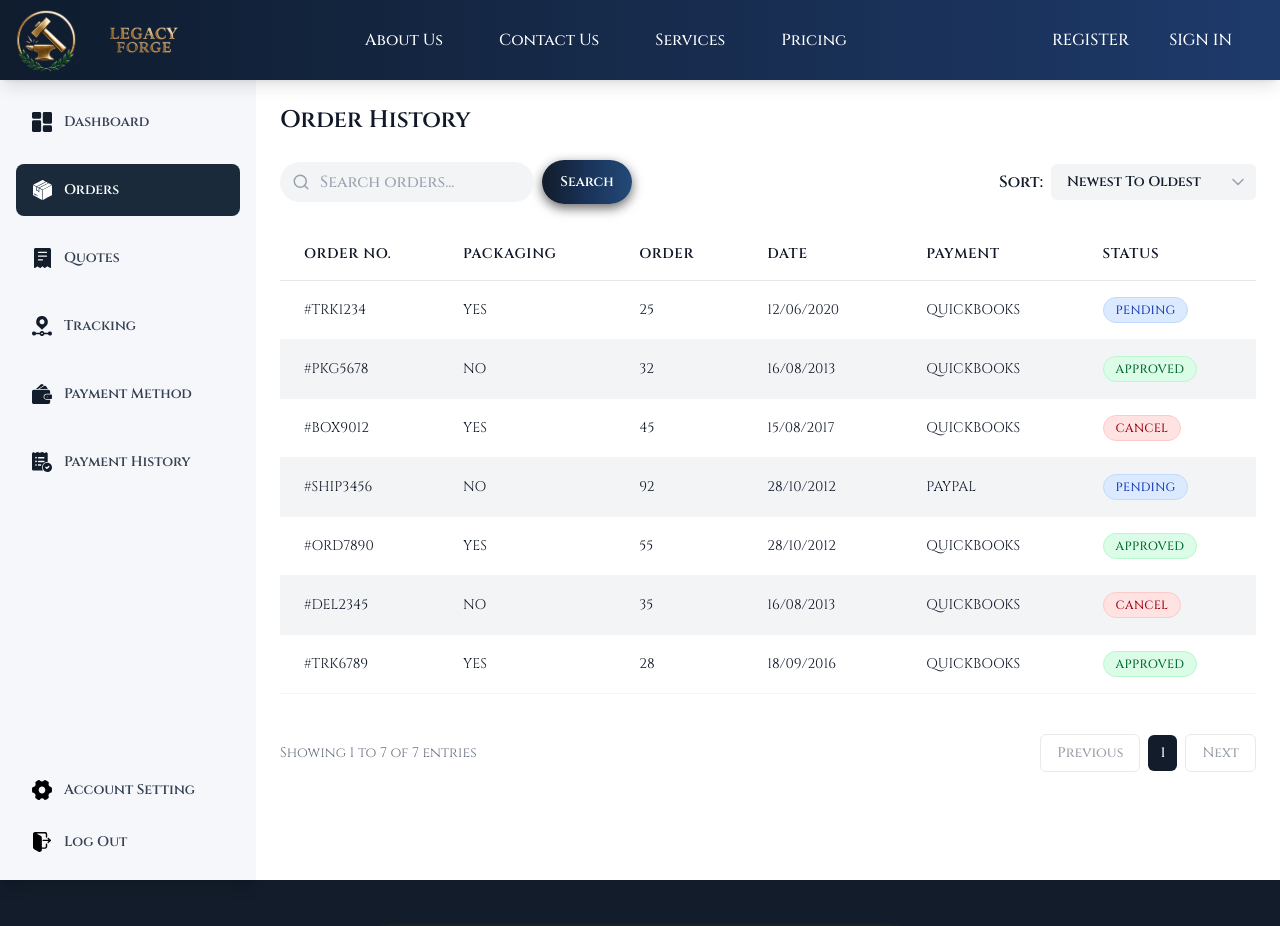
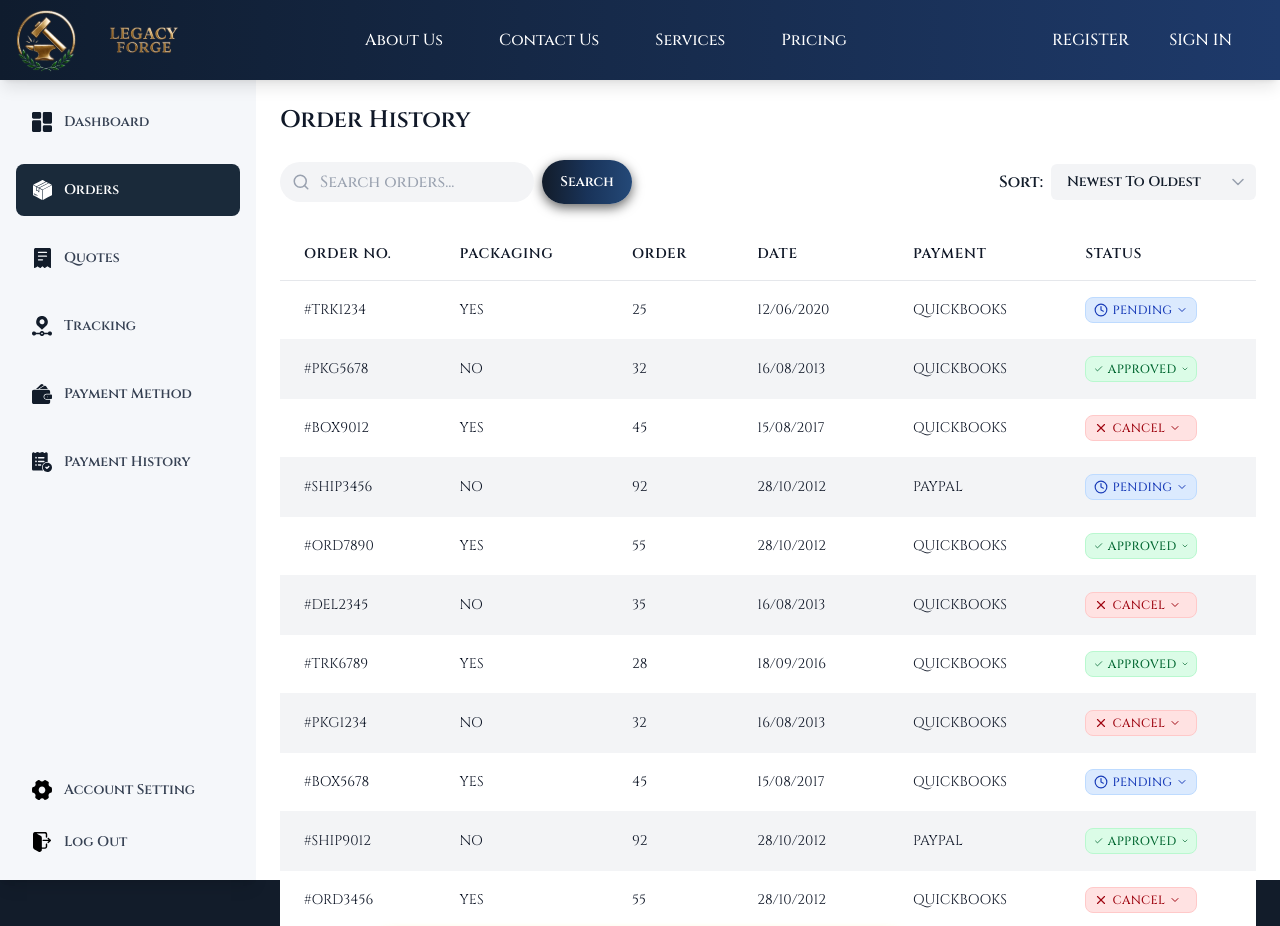
Before and after one commit to walkabout-collection/3d-coin-frontend, a Next.js app: page /admin/orders in a window 1280 px wide. Shown: the top 926 px of the page. Built offline with nearby package versions, Linux system fonts and the light colour scheme.

Commit message:
implement a status badge dropdown

```diff
--- a/src/components/admin/AdminTable/index.tsx
+++ b/src/components/admin/AdminTable/index.tsx
@@ -1,13 +1,11 @@
 'use client';
 import React, { useState, useMemo } from 'react';
-import Image from 'next/image';
 import { TableProps, TableColumn } from './types';
-import StatusBadge from '../../common/StatusBadge';
 import Search from '../../common/search';
 import SortDropdown from '../../common/SortDropdown';
+import StatusBadge from '../StatusBadge';
 
-
-function AdminTable<T extends { date?: string; order?: string }>({
+function AdminTable<T extends { date?: string; order?: string; status?: string; userId?: string | number }>({
   columns,
   data,
   className = '',
@@ -76,7 +74,18 @@ function AdminTable<T extends { date?: string; order?: string }>({
     }
 
     if (String(column.key).toLowerCase().includes('status')) {
-      return <StatusBadge status={String(value)} />;
+      return (
+        <StatusBadge
+          status={String(value)}
+          editable={true}
+          onStatusChange={(newStatus) => {
+            const updatedData = [...sortedDataState];
+            updatedData[index] = { ...updatedData[index], status: newStatus };
+            setSortedDataState(updatedData);
+          }}
+          userId={row.userId}
+        />
+      );
     }
 
     if (String(column.key).toLowerCase().includes('packaging')) {
@@ -205,7 +214,7 @@ function AdminTable<T extends { date?: string; order?: string }>({
           </tbody>
         </table>
       </div>
-       {pagination && (
+      {pagination && (
         <div className="flex items-center justify-between mt-6 pt-4 mb-10">
           <div className="text-sm text-gray-500">
             Showing {((pagination.currentPage - 1) * pagination.entriesPerPage) + 1} to {Math.min(pagination.currentPage * pagination.entriesPerPage, pagination.totalEntries)} of {pagination.totalEntries} entries
--- /dev/null
+++ b/src/components/admin/StatusBadge/index.tsx
@@ -0,0 +1,149 @@
+import React, { useState, useRef, useEffect } from 'react';
+import { ChevronDown, Check, Clock, X } from 'lucide-react';
+
+export interface StatusBadgeProps {
+  status: string;
+  variant?: 'default' | 'success' | 'warning' | 'danger' | 'info';
+  className?: string;
+  editable?: boolean;
+  onStatusChange?: (newStatus: string) => void;
+  userId?: string | number;
+}
+
+const StatusBadge: React.FC<StatusBadgeProps> = ({
+  status,
+  variant = 'default',
+  className = '',
+  editable = false,
+  onStatusChange,
+  userId
+}) => {
+  const [isOpen, setIsOpen] = useState(false);
+  const [currentStatus, setCurrentStatus] = useState(status);
+  const dropdownRef = useRef<HTMLDivElement>(null);
+
+  const statusOptions = [
+    {
+      value: 'approved',
+      label: 'Approved',
+      icon: <Check size={14} />,
+      styles: 'bg-green-100 text-green-800 border border-green-200 hover:bg-green-200'
+    },
+    {
+      value: 'pending',
+      label: 'Pending',
+      icon: <Clock size={14} />,
+      styles: 'bg-blue-100 text-blue-800 border border-blue-200 hover:bg-blue-200'
+    },
+    {
+      value: 'cancel',
+      label: 'Cancel',
+      icon: <X size={14} />,
+      styles: 'bg-red-100 text-red-800 border border-red-200 hover:bg-red-200'
+    }
+  ];
+
+  const getVariantStyles = () => {
+    const lowercaseStatus = currentStatus.toLowerCase();
+
+    if (variant === 'default') {
+      if (lowercaseStatus.includes('approved') || lowercaseStatus.includes('success')) {
+        return 'bg-green-100 text-green-800 border border-green-200';
+      }
+      if (lowercaseStatus.includes('pending') || lowercaseStatus.includes('waiting')) {
+        return 'bg-blue-100 text-blue-800 border border-blue-200';
+      }
+      if (lowercaseStatus.includes('cancel') || lowercaseStatus.includes('rejected') || lowercaseStatus.includes('failed')) {
+        return 'bg-red-100 text-red-800 border border-red-200';
+      }
+
+      return 'bg-gray-100 text-gray-800 border border-gray-200';
+    }
+
+    const variants = {
+      default: 'bg-gray-100 text-gray-800 border border-gray-200',
+      success: 'bg-green-100 text-green-800 border border-green-200',
+      warning: 'bg-yellow-100 text-yellow-800 border border-yellow-200',
+      danger: 'bg-red-100 text-red-800 border border-red-200',
+      info: 'bg-blue-100 text-blue-800 border border-blue-200',
+    };
+    return variants[variant];
+  };
+
+  const getCurrentStatusIcon = () => {
+    const lowercaseStatus = currentStatus.toLowerCase();
+    if (lowercaseStatus.includes('approved')) return <Check size={14} />;
+    if (lowercaseStatus.includes('pending')) return <Clock size={14} />;
+    if (lowercaseStatus.includes('cancel')) return <X size={14} />;
+    return null;
+  };
+
+  const handleStatusChange = (newStatus: string) => {
+    setCurrentStatus(newStatus);
+    setIsOpen(false);
+
+    if (onStatusChange) {
+      onStatusChange(newStatus);
+    }
+  };
+
+  // Close dropdown when clicking outside
+  useEffect(() => {
+    const handleClickOutside = (event: MouseEvent) => {
+      if (dropdownRef.current && !dropdownRef.current.contains(event.target as Node)) {
+        setIsOpen(false);
+      }
+    };
+
+    document.addEventListener('mousedown', handleClickOutside);
+    return () => {
+      document.removeEventListener('mousedown', handleClickOutside);
+    };
+  }, []);
+
+  if (!editable) {
+    return (
+      <span className={`inline-flex items-center gap-1 px-3 py-1 rounded-full text-xs font-medium uppercase tracking-wide ${getVariantStyles()} ${className}`}>
+        {getCurrentStatusIcon()}
+        {currentStatus}
+      </span>
+    );
+  }
+
+  return (
+    <div className="relative inline-block" ref={dropdownRef}>
+      <button
+        onClick={() => setIsOpen(!isOpen)}
+        className={`inline-flex items-center gap-1 px-2 py-1 w-28 rounded-lg text-xs font-medium uppercase tracking-wide cursor-pointer hover:shadow-md transition-all duration-200 ${getVariantStyles()} ${className}`}
+      >
+        {getCurrentStatusIcon()}
+        {currentStatus}
+        <ChevronDown
+          size={12}
+          className={` transition-transform duration-200 ${isOpen ? 'rotate-180' : ''}`}
+        />
+      </button>
+
+      {isOpen && (
+        <div className="absolute top-full left-0 mt-1 w-32 bg-gray-100 border border-gray-200 rounded-md shadow-lg z-50">
+          {statusOptions.map((option) => (
+            <button
+              key={option.value}
+              onClick={() => handleStatusChange(option.value)}
+              className={`w-full px-3 py-2 text-left text-xs font-medium flex items-center gap-2 transition-colors duration-150 first:rounded-t-md last:rounded-b-md ${
+                currentStatus.toLowerCase() === option.value
+                  ? option.styles.replace('hover:', '')
+                  : `hover:${option.styles.split(' ').find(cls => cls.startsWith('hover:'))?.replace('hover:', 'bg-')} text-gray-700 hover:text-gray-900`
+              }`}
+            >
+              {option.icon}
+              {option.label}
+            </button>
+          ))}
+        </div>
+      )}
+    </div>
+  );
+};
+
+export default StatusBadge;
--- a/src/containers/admin/order-history/data.ts
+++ b/src/containers/admin/order-history/data.ts
@@ -58,4 +58,44 @@ export const orderData: OrderDataItem[] = [
     payment: 'QUICKBOOKS',
     status: 'APPROVED',
   },
+  {
+    trackingNo: '#PKG1234',
+    packaging: 'NO',
+    order: '32',
+    date: '16/08/2013',
+    payment: 'QUICKBOOKS',
+    status: 'CANCEL',
+  },
+  {
+    trackingNo: '#BOX5678',
+    packaging: 'YES',
+    order: '45',
+    date: '15/08/2017',
+    payment: 'QUICKBOOKS',
+    status: 'PENDING',
+  },
+  {
+    trackingNo: '#SHIP9012',
+    packaging: 'NO',
+    order: '92',
+    date: '28/10/2012',
+    payment: 'PAYPAL',
+    status: 'APPROVED',
+  },
+  {
+    trackingNo: '#ORD3456',
+    packaging: 'YES',
+    order: '55',
+    date: '28/10/2012',
+    payment: 'QUICKBOOKS',
+    status: 'CANCEL',
+  },
+  {
+    trackingNo: '#DEL7890',
+    packaging: 'NO',
+    order: '35',
+    date: '16/08/2013',
+    payment: 'QUICKBOOKS',
+    status: 'PENDING',
+  },
 ];
--- a/src/containers/admin/order-history/index.tsx
+++ b/src/containers/admin/order-history/index.tsx
@@ -7,7 +7,7 @@ import AdminTable from '@/src/components/admin/AdminTable';
 const OrdersHistory = () => {
   const orderColumns: TableColumn<OrderDataItem>[] = [
     { key: 'trackingNo', label: 'Order No.', width: 'w-32' },
-    { key: 'packaging', label: 'Packaging', width: 'w-24', },
+    { key: 'packaging', label: 'Packaging', width: 'w-24' },
     { key: 'order', label: 'Order', width: 'w-20' },
     { key: 'date', label: 'Date', width: 'w-32' },
     { key: 'payment', label: 'Payment', width: 'w-32' },
```
